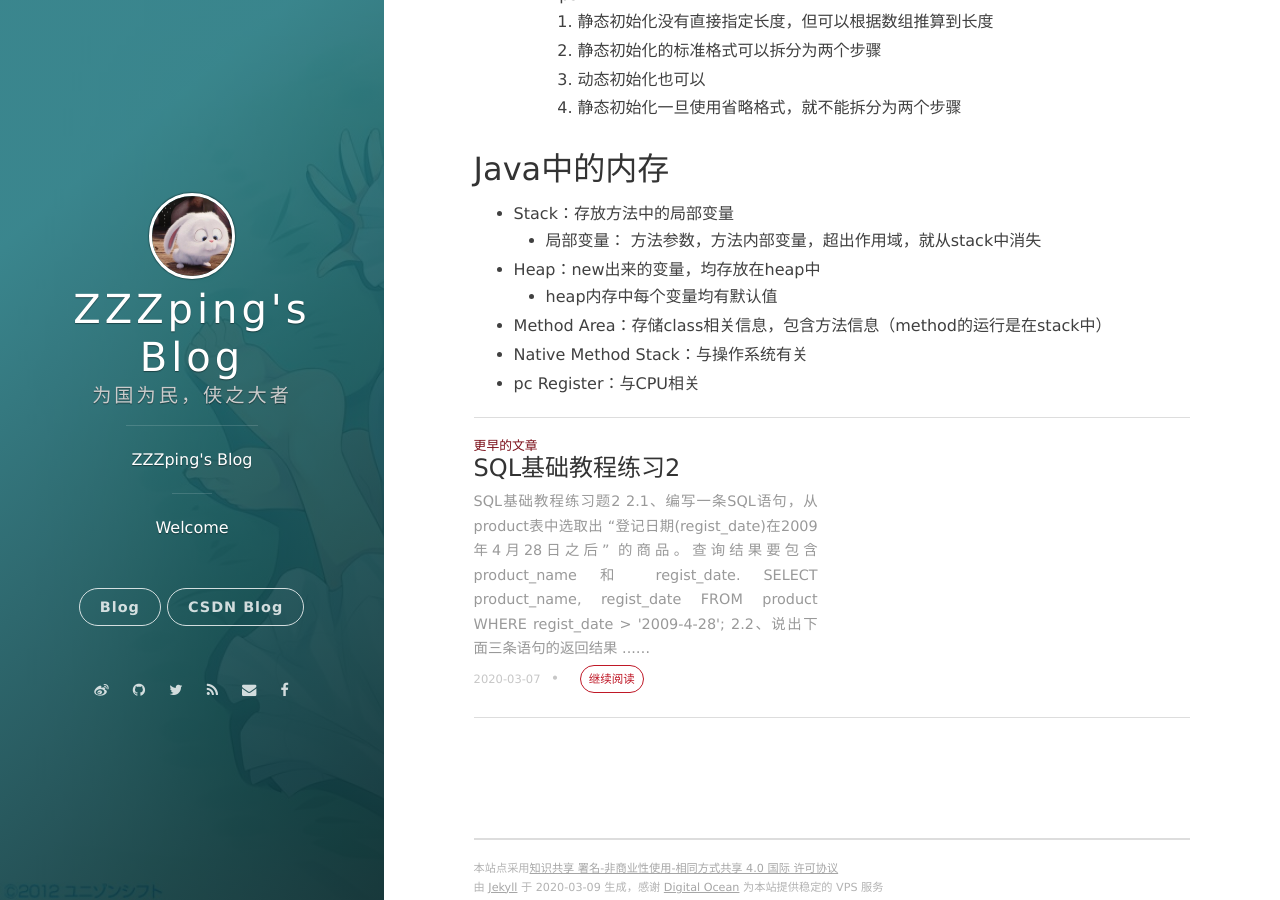
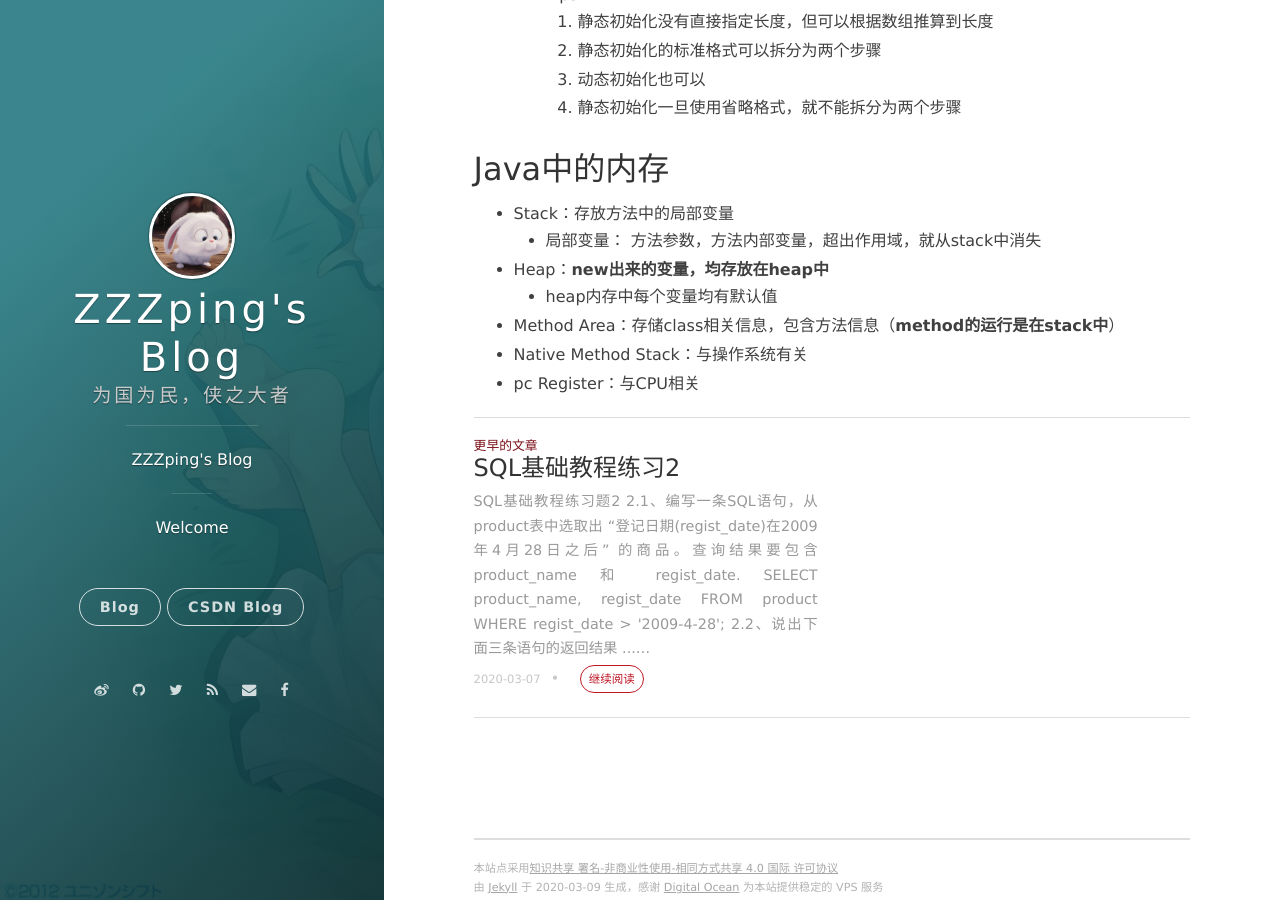
Before and after one commit to ZZZping/ZZZping.github.io, a Jekyll site: the page built from _posts/2020-03-08-java数组.md, in a window 1280 px wide and 900 px high, scrolled down 843 px. Built offline with Jekyll 4.4.1, drawn with Linux system fonts in a browser that asks for light colours; nearby versions of some CDN libraries; our own code applies the rules of GitHub Pages for plain Markdown files; comment, search, counter and statistics services are not loaded.

```diff
--- a/_posts/2020-03-08-java数组.md
+++ b/_posts/2020-03-08-java数组.md
@@ -31,8 +31,8 @@
 ## Java中的内存
    + Stack：存放方法中的局部变量
       + 局部变量： 方法参数，方法内部变量，超出作用域，就从stack中消失
-   + Heap：new出来的变量，均存放在heap中
+   + Heap：**new出来的变量，均存放在heap中**
       + heap内存中每个变量均有默认值
-   + Method Area：存储class相关信息，包含方法信息（method的运行是在stack中）
+   + Method Area：存储class相关信息，包含方法信息（**method的运行是在stack中**）
    + Native Method Stack：与操作系统有关
    + pc Register：与CPU相关
```
